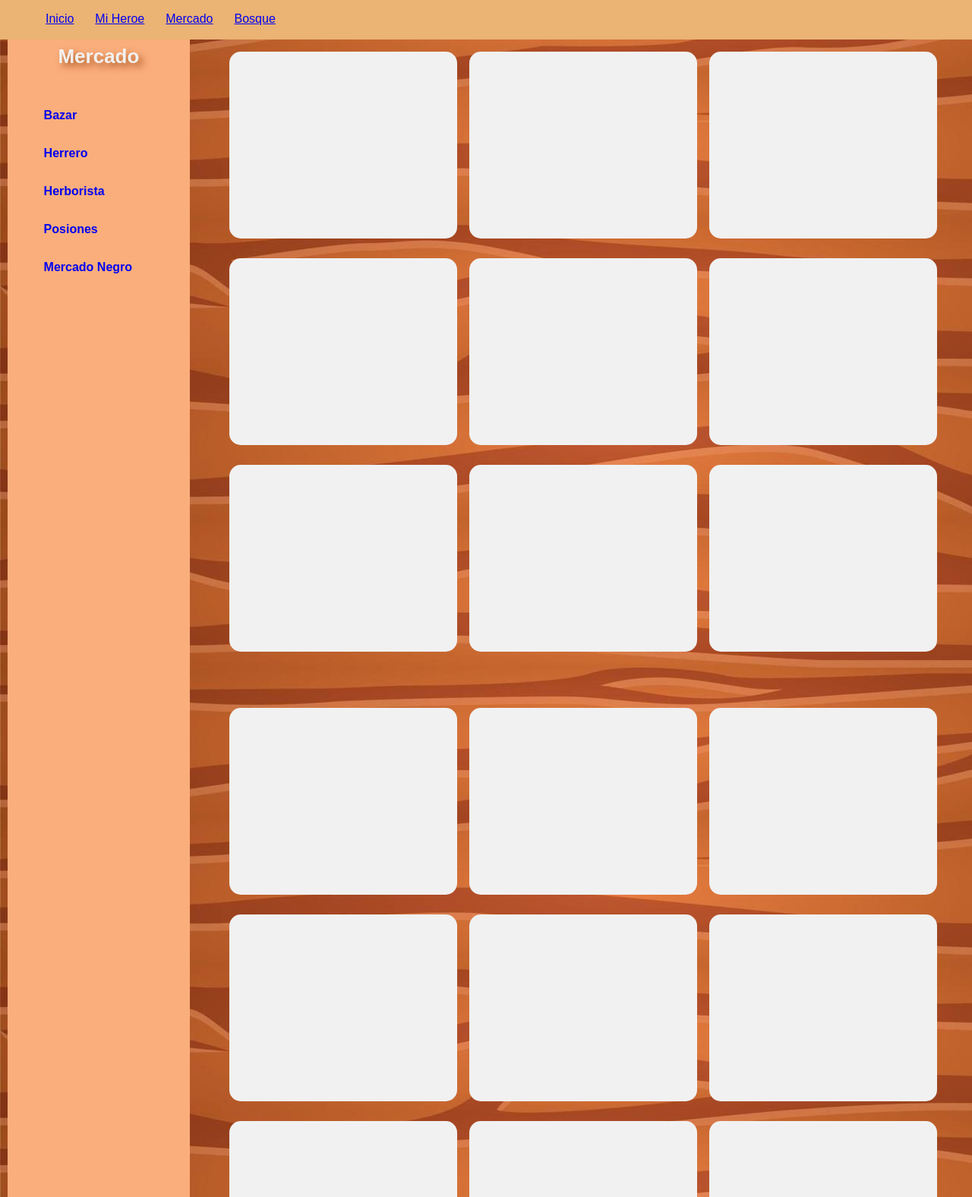
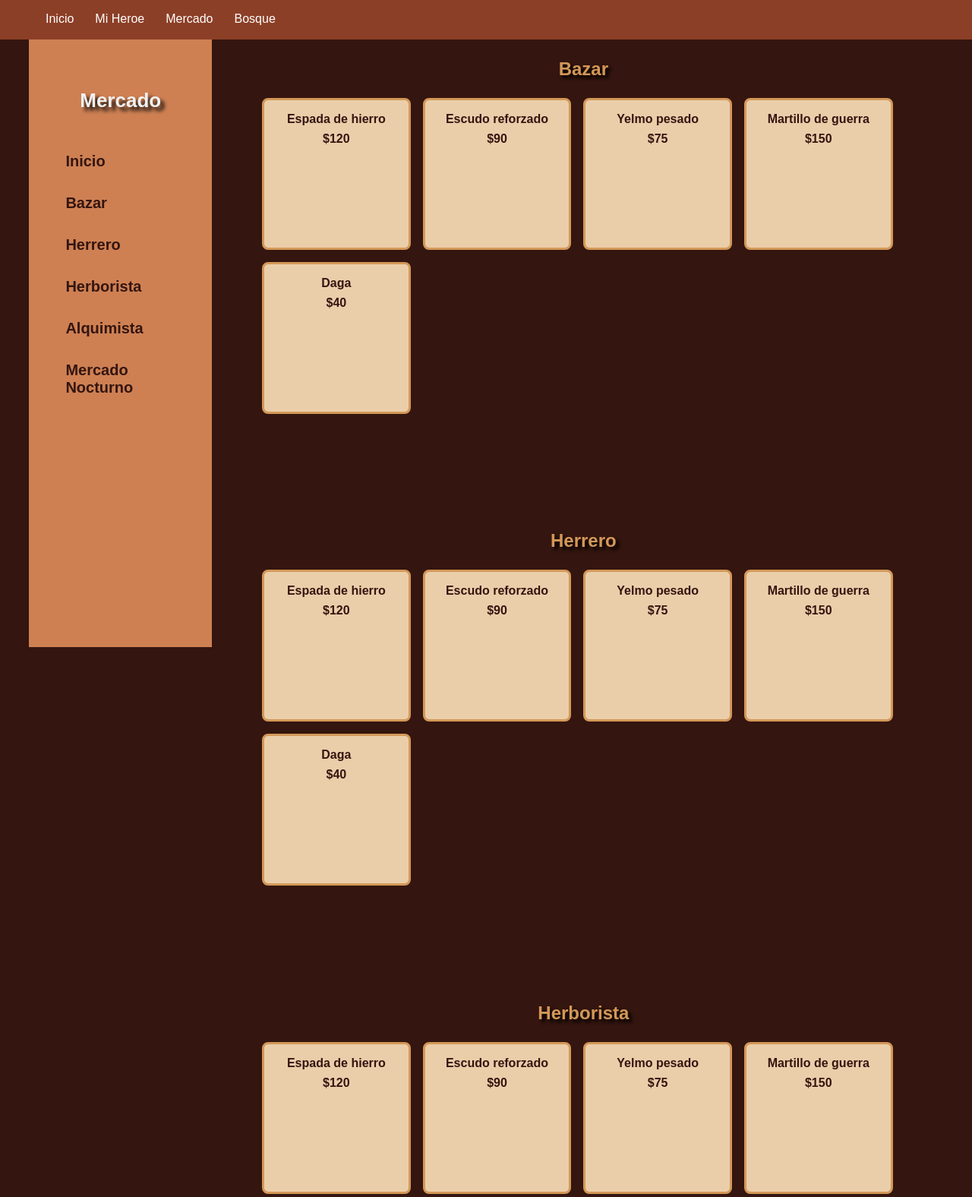
Before and after one commit to Naranja-crocante/Naranja-crocante.github.io, a plain HTML site: page mercado.html in a window 1280 px wide. Shown: the part 101-1677 px from the top of the page at 76% size. Drawn offline with Linux system fonts and the light colour scheme.

Commit message:
Add files via upload
actualizacion 1.2.1

```diff
--- a/mercado.html
+++ b/mercado.html
@@ -1,127 +1,109 @@
-<!Doctype <html>
+<!DOCTYPE html>
 <html lang="es">
 <head>
   <meta charset="UTF-8">
   <meta name="viewport" content="width=device-width, initial-scale=1.0">
   <link rel="stylesheet" href="styles.css">
   <title>La Taberna</title>
+</head>
+
 <body>
+
 <header>
-        <h1 id="logo">"La Taberna"</h1>
+  <h1 id="inicio">"La Taberna"</h1>
 </header>
 
 <nav>
   <ul class="nav__ul">
-            <li name="inicio" class="nav__link"><a href="index.html">Inicio</a></li>
-            <li name="heroe" class="nav__link"><a href="heroe.html">Mi Heroe</a></li>
-            <li name="mercado" class="nav__link"><a href="mercado.html">Mercado</a></li>
-            <li name="bosque" class="nav__link"><a href="bosque.html">Bosque</a></li>
+    <li class="nav__link"><a href="index.html">Inicio</a></li>
+    <li class="nav__link"><a href="heroe.html">Mi Heroe</a></li>
+    <li class="nav__link"><a href="mercado.html">Mercado</a></li>
+    <li class="nav__link"><a href="bosque.html">Bosque</a></li>
   </ul>
 </nav>
 
 <main class="flexbox">
+
+  <!-- Navegación lateral -->
   <div class="navegacion">
     <div class="navegacion-top">
-                <h2> Mercado </h2>
+      <h2>Mercado</h2>
     </div>
     <div class="navegacion-bot">
+      <a class="shop" href="#inicio">Inicio</a>
       <a class="shop" href="#bazar">Bazar</a>
       <a class="shop" href="#herrero">Herrero</a>
       <a class="shop" href="#herborista">Herborista</a>
-                <a class="shop" href="#posiones">Posiones</a>
-                <a class="shop" href="#mercadonegro">Mercado Negro</a>
+      <a class="shop" href="#alquimista">Alquimista</a>
+      <a class="shop" href="#mercadonocturno">Mercado Nocturno</a>
     </div>
   </div>
 
-        <div id=columnas class="solo flexbox">
-            <div id="bazar" class="solo flexbox">
-                <div class="col">
-                    <div class="item"></div>
-                    <div class="item"></div>
-                    <div class="item"></div>
+  <!-- Contenido principal -->
+  <div class="shop-page">
+
+    <section class="shop-section">
+      <h2 id="bazar">Bazar</h2>
+      <div class="shop-grid">
+        <div class="shop-item"><h3>Espada de hierro</h3><span class="price">$120</span></div>
+        <div class="shop-item"><h3>Escudo reforzado</h3><a href="imgs/abarrotes.jpg"></a><span class="price">$90</span></div>
+        <div class="shop-item"><h3>Yelmo pesado</h3><span class="price">$75</span></div>
+        <div class="shop-item"><h3>Martillo de guerra</h3><span class="price">$150</span></div>
+        <div class="shop-item"><h3>Daga</h3><span class="price">$40</span></div>
       </div>
-                    <div class="col">
-                    <div class="item"></div>
-                    <div class="item"></div>
-                    <div class="item"></div>
+    </section>
+
+    <section class="shop-section">
+      <h2 id="herrero">Herrero</h2>
+      <div class="shop-grid">
+        <div class="shop-item"><h3>Espada de hierro</h3><span class="price">$120</span></div>
+        <div class="shop-item"><h3>Escudo reforzado</h3><span class="price">$90</span></div>
+        <div class="shop-item"><h3>Yelmo pesado</h3><span class="price">$75</span></div>
+        <div class="shop-item"><h3>Martillo de guerra</h3><span class="price">$150</span></div>
+        <div class="shop-item"><h3>Daga</h3><span class="price">$40</span></div>
       </div>
-                     <div class="col">
-                    <div class="item"></div>
-                    <div class="item"></div>
-                    <div class="item"></div>
+    </section>
+
+    <section class="shop-section">
+      <h2 id="herborista">Herborista</h2>
+      <div class="shop-grid">
+        <div class="shop-item"><h3>Espada de hierro</h3><span class="price">$120</span></div>
+        <div class="shop-item"><h3>Escudo reforzado</h3><span class="price">$90</span></div>
+        <div class="shop-item"><h3>Yelmo pesado</h3><span class="price">$75</span></div>
+        <div class="shop-item"><h3>Martillo de guerra</h3><span class="price">$150</span></div>
+        <div class="shop-item"><h3>Daga</h3><span class="price">$40</span></div>
       </div>
+    </section>
+
+    <section class="shop-section">
+      <h2 id="alquimista">Alquimista</h2>
+      <div class="shop-grid">
+        <div class="shop-item"><h3>Espada de hierro</h3><span class="price">$120</span></div>
+        <div class="shop-item"><h3>Escudo reforzado</h3><span class="price">$90</span></div>
+        <div class="shop-item"><h3>Yelmo pesado</h3><span class="price">$75</span></div>
+        <div class="shop-item"><h3>Martillo de guerra</h3><span class="price">$150</span></div>
+        <div class="shop-item"><h3>Daga</h3><span class="price">$40</span></div>
+      </div>
+    </section>
+
+    <section class="shop-section">
+      <h2 id="mercadonocturno">Mercado Nocturno</h2>
+      <div class="shop-grid">
+        <div class="shop-item"><h3>Espada de hierro</h3><span class="price">$120</span></div>
+        <div class="shop-item"><h3>Escudo reforzado</h3><span class="price">$90</span></div>
+        <div class="shop-item"><h3>Yelmo pesado</h3><span class="price">$75</span></div>
+        <div class="shop-item"><h3>Martillo de guerra</h3><span class="price">$150</span></div>
+        <div class="shop-item"><h3>Daga</h3><span class="price">$40</span></div>
+      </div>
+    </section>
+
   </div>
 
-            <div id="herrero" class="solo flexbox">
-                <div class="col">
-                    <div class="item"></div>
-                    <div class="item"></div>
-                    <div class="item"></div>
-                </div>
-                    <div class="col">
-                    <div class="item"></div>
-                    <div class="item"></div>
-                    <div class="item"></div>
-                </div>
-                     <div class="col">
-                    <div class="item"></div>
-                    <div class="item"></div>
-                    <div class="item"></div>
-                </div>
-            </div>
+</main>
 
-            <div id="herborista" class="solo flexbox">
-                <div class="col">
-                    <div class="item"></div>
-                    <div class="item"></div>
-                    <div class="item"></div>
-                </div>
-                    <div class="col">
-                    <div class="item"></div>
-                    <div class="item"></div>
-                    <div class="item"></div>
-                </div>
-                     <div class="col">
-                    <div class="item"></div>
-                    <div class="item"></div>
-                    <div class="item"></div>
-                </div>
-            </div>
-
-            <div id="posiones" class="solo flexbox">
-                <div class="col">
-                    <div class="item"></div>
-                    <div class="item"></div>
-                    <div class="item"></div>
-                </div>
-                    <div class="col">
-                    <div class="item"></div>
-                    <div class="item"></div>
-                    <div class="item"></div>
-                </div>
-                     <div class="col">
-                    <div class="item"></div>
-                    <div class="item"></div>
-                    <div class="item"></div>
-                </div>
-            </div>
-
-            <div id="mercadonegro" class="solo flexbox">
-                <div class="col">
-                    <div class="item"></div>
-                    <div class="item"></div>
-                    <div class="item"></div>
-                </div>
-                    <div class="col">
-                    <div class="item"></div>
-                    <div class="item"></div>
-                    <div class="item"></div>
-                </div>
-                     <div class="col">
-                    <div class="item"></div>
-                    <div class="item"></div>
-                    <div class="item"></div>
-                </div>
-            </div>
-        </div>
-    </main>
+<footer>
+  <p>&copy; 2025 La Taberna. Todos los derechos reservados.</p>
+</footer>
+<script src="script.js"></script>
+</body>
+</html>
--- /dev/null
+++ b/mercado.js
@@ -0,0 +1 @@
+alert("¡Bienvenido al Mercado de La Taberna!")
--- a/styles.css
+++ b/styles.css
@@ -11,11 +11,11 @@ header {
 }
 #logo {
     color: #ffffff;
-    text-shadow: #a7551e 2px 2px 4px;
+    text-shadow: #000000 2px 2px 4px;
 }
 
 body {
-    background-image: url(imgs/fondo-madera.jpg);
+    background-color: #34150f;
     display: flex;
     flex-direction: column;
     min-height: 100vh;
@@ -27,7 +27,7 @@ body {
 
 nav {
     display: flex;
-    background-color: #ebb374;
+    background-color: #8c3f27;
     justify-content: space-between;
     padding-left: 40px;
 }
@@ -57,21 +57,27 @@ nav {
     text-decoration: none;
 }
 .nav__link:hover {
-    background-color: antiquewhite;
-    border-radius: 15px;
+    background-color: #34150f;
+    border-radius: 10px;
+}
+
+nav a{
+    text-decoration: none;
+    color: inherit;
 }
 
 h2{
     margin-top: 3%;
     font-family: 'Heavitas', sans-serif;
     font-size: 26px;
-    color: #f1f1f1;
+    color:#f1f1f1;
     text-align: center;
-    text-shadow: #a7551e 5px 5px 10px;
+    text-shadow: #090909 5px 5px 5px;
 }
 
 
 .main {
+
     flex: 1;
     display: flex;
     padding: 20px;
@@ -82,7 +88,7 @@ h2{
     display: flex;
     flex-wrap: nowrap;
     justify-content: center;
-    align-items: space-evenly;
+    align-items: flex-start;
     flex-direction: row;
     gap : 1rem;
     max-width: 100%;
@@ -195,29 +201,34 @@ h2{
 /*-- Estilos de la página del mercado --*/
 
 .navegacion{
-    background-color: #faae7c;
+    background-color: #ce8053;
     width: 20%;
-    height: 100%;
+    height: 100vh;
     display: flex;
     flex-direction: column;
     align-content: start;
     flex-grow: 0;
     flex-shrink: 0;
-    margin-bottom: 40px;
+    position: sticky;
+    top: 0px;
 }
 
 .navegacion-top{
     justify-content: space-between;
     position: sticky;
-    top: 5px;
+    top: 0px;
+}
+
+.navegacion-top > h2{
+    margin-top: 65px;
 }
 
 .navegacion-bot{
     position: sticky;
-    top: 25px;
+    top: 105px;
     padding: 16px 24px;
     text-decoration: none;
-    justify-content: start;
+    justify-content: center;
     flex-direction: column;
     display: flex;
 }
@@ -229,24 +240,66 @@ h2{
     justify-content: space-between;
 }
 
-.col{
-    height: 100vh;
-    min-width: 300px;
-    display: flex;
-    flex-direction: column;
-    flex-grow: 1;
-    gap: 1rem;
-    margin: 1rem 0;
-
+.shop:hover{
+    background-color: #f1f1f191;
+    font-size: 22px;
+    border-radius: 15px;
 }
-.item{
-    background-color: #f1f1f1;
-    border-radius: 15px;
-    padding: 10px;
-    margin-bottom: 10px;
-    flex-grow: 1;
+.shop:link{
+    font-size: 20px;
+    color: #34150f;
+}
+.shop:visited{
+    font-size: 20px;
+    color: #34150f;
 }
 
+.shop-page {
+    flex: 1;
+    display: flex;
+    flex-direction: column; /* secciones una debajo de otra */
+    gap: 4rem;
+}
+
+.shop-section {
+    padding: 0 50px;
+    padding-bottom: 4rem;
+}
+
+.shop-section h2 {
+    margin-bottom: 1.5rem;
+    font-size: 1.5rem;
+    color: #d39858;
+    text-shadow: #000000 4px 4px 4px;
+}
+
+.shop-grid {
+    display: flex;
+    flex-wrap: wrap;
+    gap: 1rem;
+}
+
+.shop-item {
+    flex: 0 0 calc(25% - 1rem); /* 4 por fila */
+    min-height: 200px;
+    background: #eaceaa;
+    padding: 1rem;
+    border-radius: 8px;
+    box-sizing: border-box;
+    border: 3px solid #d39858;
+    color: #34150f;
+    text-align: center;
+}
+
+.shop-item h3 {
+    font-size: 1rem;
+    margin: 0 0 0.5rem;
+}
+
+.shop-item .price {
+    font-weight: bold;
+    color: #34150f;
+}
 
 footer {
     text-align: center;
```
Also changed, not shown: heroe.html (+4 -4 lines), index.html (+4 -4 lines). Lines whose indentation alone changed are shown as unchanged.
